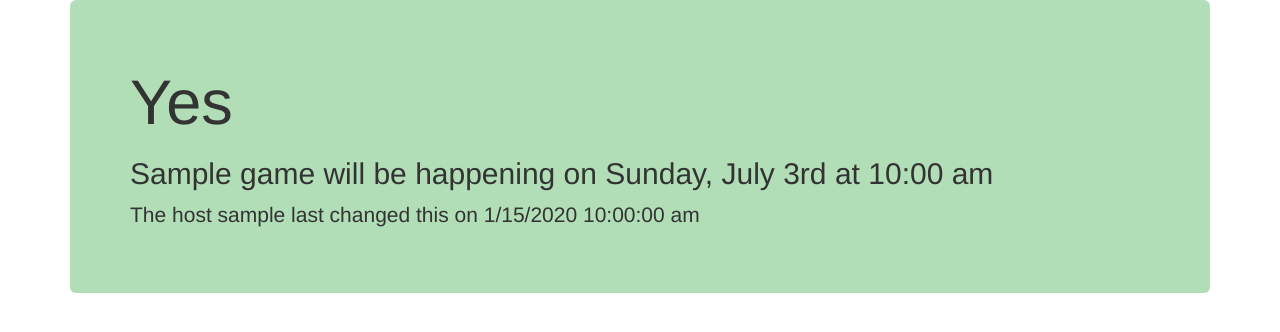
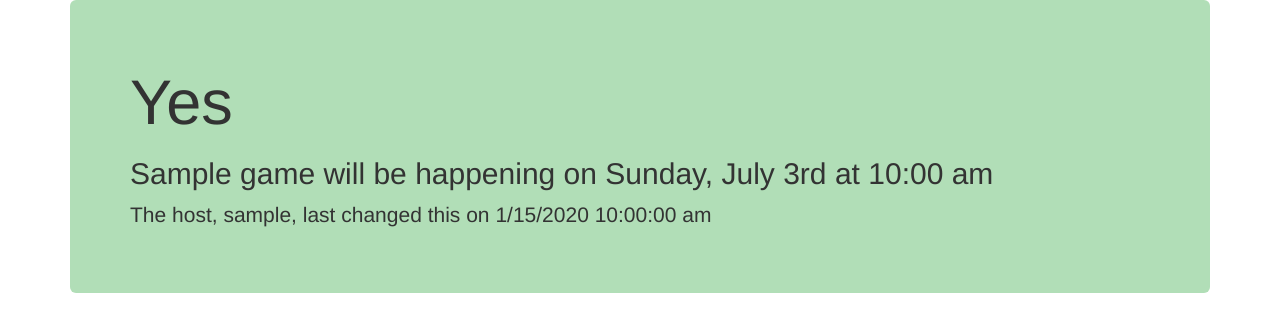
Before and after one commit to drewmcd621/dnd, a Django app: template happening/templates/main.html in a window 1280 px wide. Shown: the top 332 px of the page. Run offline with Django 3.2, Linux system fonts and the light colour scheme; the template is opened without the code that fills it: values that come from a table or form of the project are taken from there, others are empty; tables that the repository leaves empty hold one stand-in row (values such as "Sample post"); parts of the project's set-up code (start-up, migrations or seed data) failed here and were passed over; some libraries are stand-ins or nearby versions.

Commit message:
spelling

```diff
--- a/happening/templates/main.html
+++ b/happening/templates/main.html
@@ -9,11 +9,11 @@
     <h1 class='game-status'>{% if game.happening %}Yes{% else %}No{% endif %}</h1>
     {% if game.happening %}
       <h2>{{game.name}} will be happening on <span class='date'></span> at <span class='time'></span></h2>
-      <p>The host {{game.host.username}} last changed this on <span class='updated'></span></p>
+      <p>The host, {{game.host.username}}, last changed this on <span class='updated'></span></p>
 
     {% else %}
       <h2>{{game.name}} will not be happening this week</h2>
-      <p>Blame {{game.host.username}} (or more likely someone in your game).  This was last changd on <span class='updated'></span></p>
+      <p>Blame {{game.host.username}} (or more likely someone in your game).  This was last changed on <span class='updated'></span></p>
     {% endif %}
 
 {% endblock %}
```
